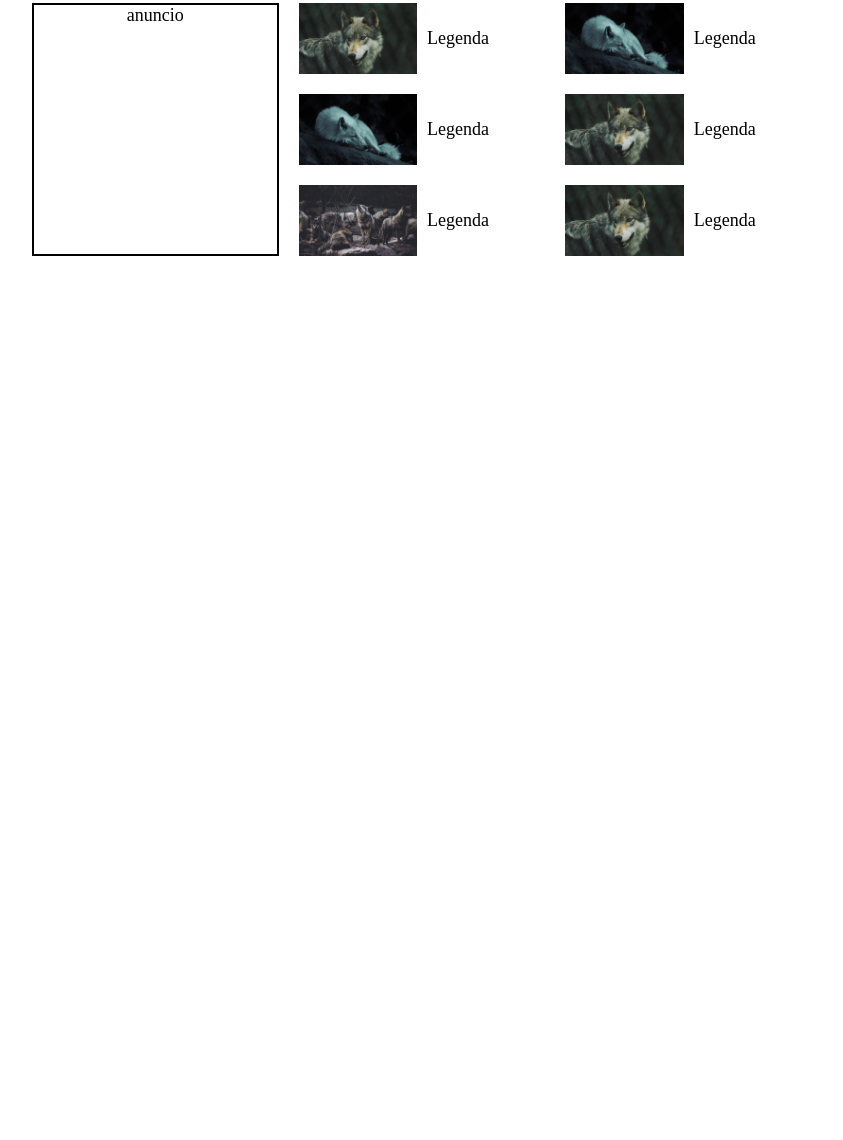
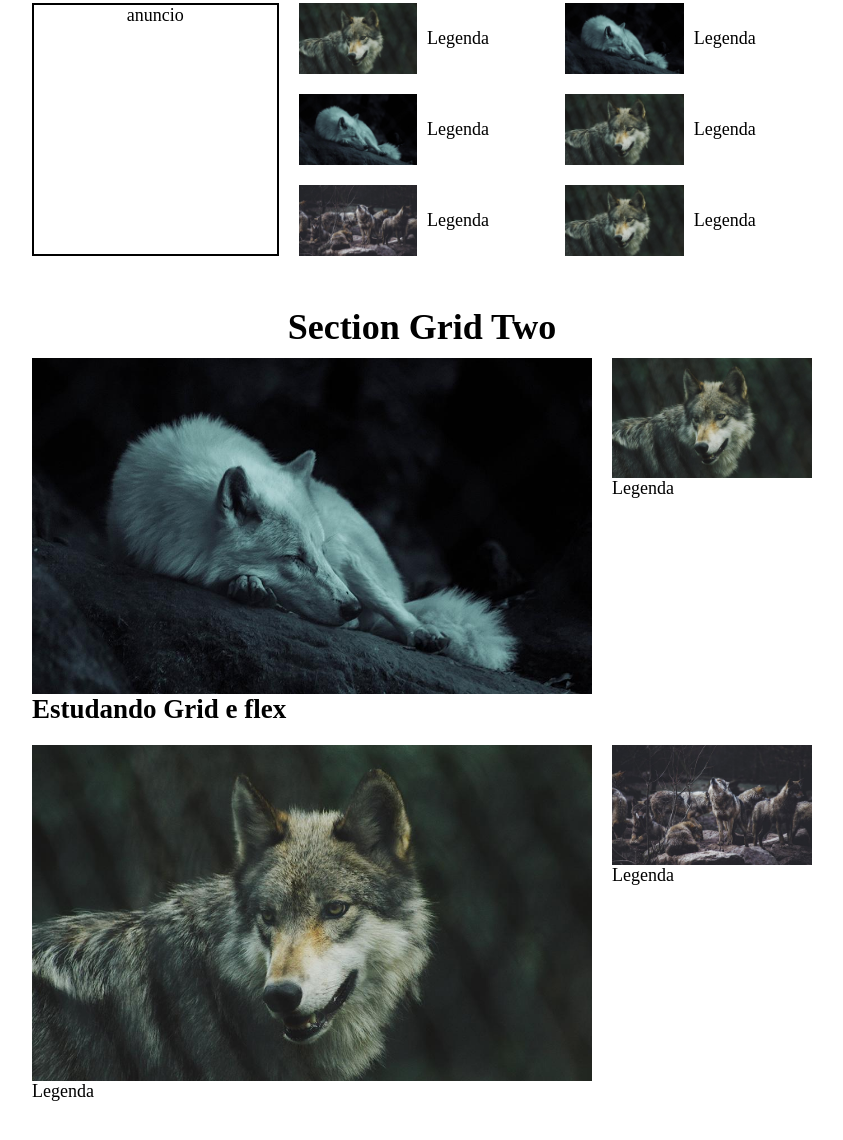
Before and after one commit to DamaraLucena/Grid-Flex-Studies, a plain HTML site: page index.html in a window 1280 px wide. Shown: the part 909-2049 px from the top of the page, without its empty margins (218-1061 px from the left). Before the commit the page ends 1265 px from the top, so only its background shows below. Drawn offline with Linux system fonts and the light colour scheme.

Commit message:
Alterações

```diff
--- a/index.html
+++ b/index.html
@@ -81,6 +81,26 @@
             </div>
 
         </section>
+
+
+        <h1>Section Grid Two</h1>
+
+        <section class="cards-grid-two">
+            <div class="card-video"> <img src="./assets/lobo1.jpg" alt="">
+                <h2>Estudando Grid e flex</h2>
+            </div>
+            <div class="card-grid-two"> <img src="./assets/lobo2.jpg" alt="">
+                <p>Legenda</p>
+            </div>
+
+            <div class="card-grid-two"> <img src="./assets/lobo2.jpg" alt="">
+                <p>Legenda</p>
+            </div>
+            <div class="card-grid-two"> <img src="./assets/lobo3.jpg" alt="">
+                <p>Legenda</p>
+            </div>
+        </section>
+
     </main>
 </body>
 </html>
--- a/style.css
+++ b/style.css
@@ -124,3 +124,18 @@ img{
     }
 
 }
+
+/* Css Grid Two */
+
+.cards-grid-two{
+    display: grid;
+    grid-template-columns: 1fr 20rem;
+    grid-gap: 2rem;
+    max-width: 80rem;
+    padding: 1rem;
+    margin: 0 auto;
+}
+
+.card-grid-two > div {
+    margin-bottom: 1rem;
+}
```
Also changed, not shown: 1 other file.
